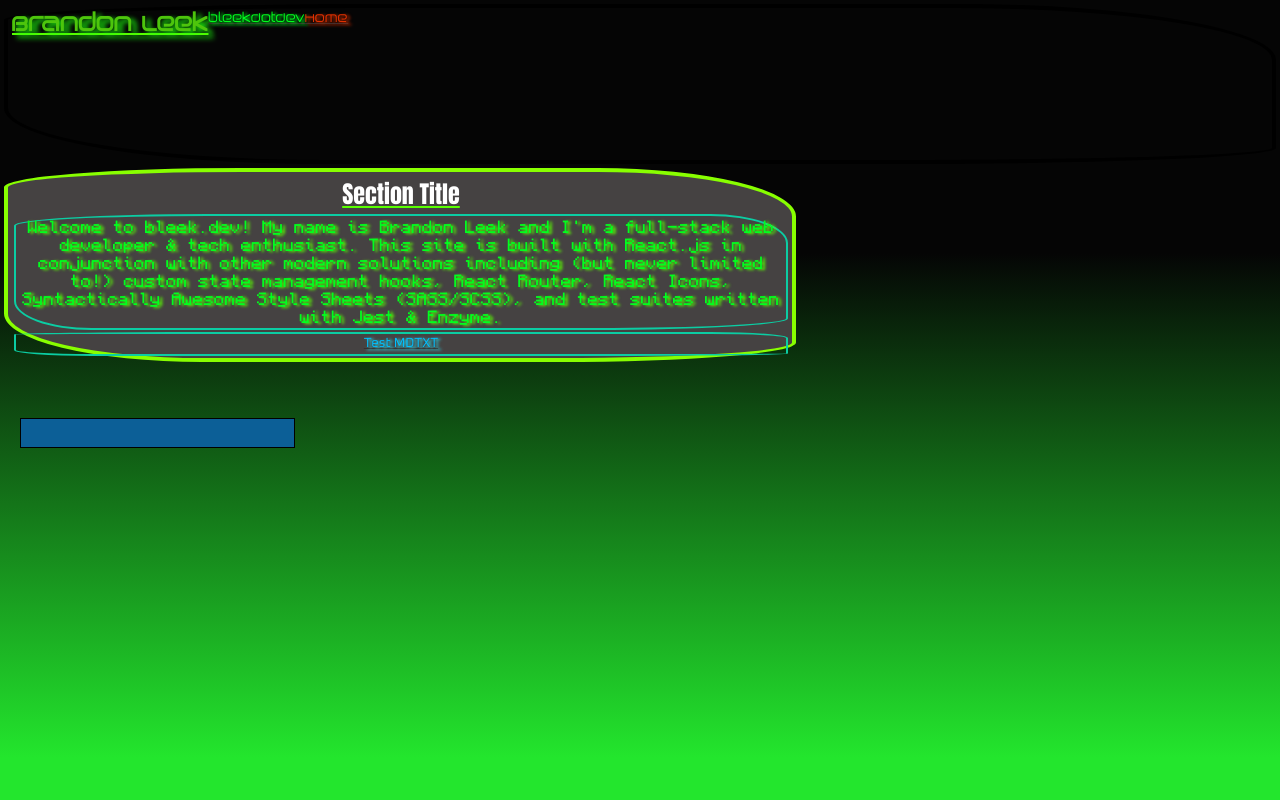
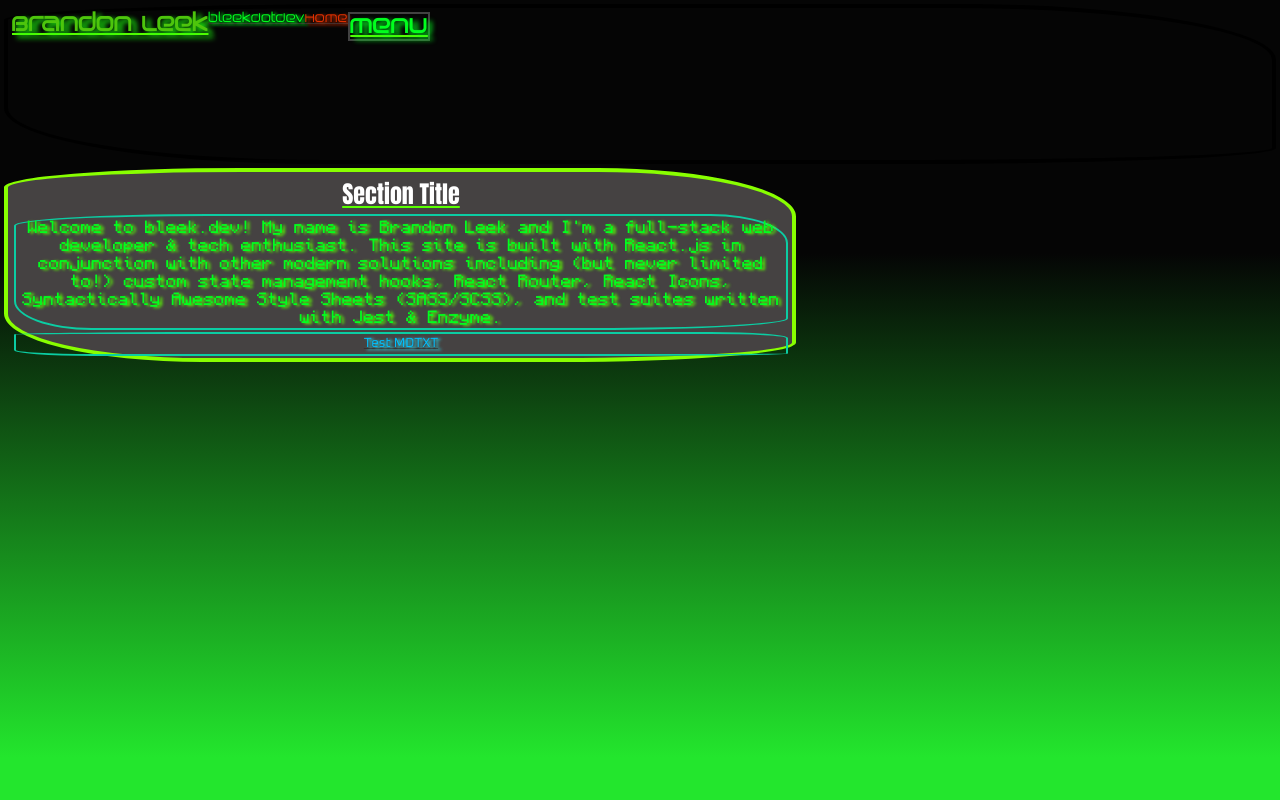
Before and after one commit to bleek42/bleek-dot-dev, a Next.js app: page /home in a window 1280 px wide. Shown: the top 800 px of the page. Built offline with nearby package versions, Linux system fonts and the light colour scheme.

Commit message:
scrapped forwardRef with next link & array of linkprops due to complexity of type coercions, have 4 links hardcoded instead in NavBar; working on trpc, adjusting NavBar, shaping data

```diff
--- a/src/components/Header/Header.ts
+++ b/src/components/Header/Header.ts
@@ -5,12 +5,10 @@ export const Header = styled.header`
   flex-flow: row wrap;
   justify-content: flex-start;
   height: 20vh;
-  min-height: 45%;
+
   border: 4px solid rgb(0, 0, 0);
   border-radius: 30% 25% / 10% 35%;
   margin: 4px 4px 4px 4px;
   padding: 4px 4px 4px 4px;
-  font-family: Birdman;
-  text-align: left;
-  background-color: linear-gradient(65deg, rgb(66, 66, 66), rgb(12, 205, 165));
+  background-color: ${({ theme }) => theme.palette.tertiary.linear};
 `;
--- a/src/components/Header/index.tsx
+++ b/src/components/Header/index.tsx
@@ -1,7 +1,7 @@
 import type { BaseComponentProps } from '@prop-types/base.component.props';
 
 import Navbar from '@components/Navbar';
-import { pageLinks } from '@constants/page-links';
+
 import { Header as Wrapper } from './Header';
 import { LgTxt, MdTxt } from '@global/Text';
 
@@ -21,7 +21,7 @@ export default function Header({ id, name, title }: HeaderProps) {
 			<MdTxt font="Birdman" color="red" shadow="steel">
 				{title}
 			</MdTxt>
-			<Navbar pageLinks={pageLinks} />
+			<Navbar />
 		</Wrapper>
 	);
 }
--- a/src/components/Navbar/Navbar.ts
+++ b/src/components/Navbar/Navbar.ts
@@ -1,4 +1,4 @@
-import type { NavBarProps, ToggleProps } from '@prop-types/navbar.props';
+import type { NextLinkProps, ToggleProps } from '@prop-types/navbar.props';
 
 import styled, { DefaultTheme, ThemedStyledProps } from 'styled-components';
 import Link from 'next/link';
@@ -7,25 +7,25 @@ export const Nav = styled.nav`
   display: flex;
   flex-flow: row wrap;
   align-items: flex-start;
-  padding-left: 20px;
-  width: 15vh;
-  min-width: 35%;
-  position: fixed;
-  z-index: 200;
-  left: -100%;
+  /* padding-left: 20px; */
+
+  user-select: none;
+  touch-action: auto;
+  /* min-width: 35%; */
+  position: sticky;
+  top: 4%;
+  left: -20%;
+  z-index: 6;
   animation: slide-open 0.6s forwards;
 `;
 
 export const ToggleBtn = styled.button`
-  letter-spacing: 3px;
-  text-shadow: rgb(135, 255, 0) 3px 0 3px;
-  font-size: 30px;
+  text-shadow: ${({ theme }) => theme.palette.secondary.radial} 3px 1px 3px;
+  font-size: 24px;
   font-weight: 450;
   letter-spacing: 2px;
-  border: 1px solid rgb(0, 0, 0);
-  background-color: rgb(12, 95, 151);
-  width: 275px;
-  height: 30px;
+  border: 1px solid ${({ theme }) => theme.palette.primary.neon};
+  /* width: 16vh; */
   transition: filter 500ms;
 `;
 
@@ -44,9 +44,9 @@ export const NavItem = styled.li`
 `;
 
 export const Toggle = styled.span.attrs<ToggleProps>((props) => ({
-  toggle: props.toggle ? 'absolute' : 'fixed',
+  toggle: props.toggle ? true : false,
 }))<ToggleProps>`
-  position: ${(props) => props.toggle};
+  position: ${(props) => (props.toggle ? 'absolute' : 'fixed')};
   bottom: ${(props) => (props.toggle ? '0%' : '-100%')};
   top: ${(props) => (props.toggle ? '65px' : '0px')};
   left: ${(props) => (props.toggle ? '0%' : '-100%')};
@@ -60,3 +60,42 @@ export const Toggle = styled.span.attrs<ToggleProps>((props) => ({
   padding-left: 20px;
   // animation: slide-open 0.6s forwards;
 `;
+
+export const NextLink = styled(Link)`
+  font-family: 'MonocraftNF', 'Courier New', Courier, monospace;
+  font-size: 14px;
+  font-weight: 500;
+  text-align: center;
+  color: ${({ theme }) => theme.palette.secondary.green};
+  text-shadow: rgb(99, 104, 99) 3px 2px 3px;
+  &:hover,
+  &:focus,
+  &:is('a') {
+    filter: brightness(2.6);
+    color: rgb(12, 205, 160);
+  }
+
+  &:visited {
+    filter: brightness(0.9);
+    color: rgb(44, 8, 250);
+  }
+`;
+
+export const Icon = styled.i`
+  font-size: 16px;
+  font-weight: 850;
+  text-align: center;
+  color: ${({ theme }) => theme.palette.secondary.linear};
+  text-shadow: ${({ theme }) => `${theme.palette.secondary.gray} 3px 2px 3px`};
+  &:hover,
+  &:focus,
+  &:is('a') {
+    filter: brightness(2.6);
+    color: rgb(12, 205, 160);
+  }
+
+  &:visited {
+    filter: brightness(0.9);
+    color: rgb(44, 8, 250);
+  }
+`;
--- a/src/components/Navbar/index.tsx
+++ b/src/components/Navbar/index.tsx
@@ -1,10 +1,11 @@
+import type { NextLinkProps } from '@prop-types/navbar.props';
+
 import { useState } from 'react';
 
-import type { NavBarProps } from '@prop-types/navbar.props';
-import { Nav, Toggle, ToggleBtn, NavLink, NavList, NavItem } from './Navbar';
-import { LgTxt } from '@components/global/Text';
+import { Nav, Toggle, ToggleBtn, NavList, NavItem, NextLink, Icon } from './Navbar';
+import { LgTxt } from '@global/Text';
 
-export default function Navbar({ pageLinks }) {
+export default function Navbar() {
 	const [toggle, setToggle] = useState<boolean>(false);
 
 	const toggleMenu = () => setToggle(!!toggle);
@@ -17,13 +18,31 @@ export default function Navbar({ pageLinks }) {
 				</LgTxt>
 				{toggle ? (
 					<Toggle toggle={toggle}>
-						{pageLinks.map((link, idx: number) => (
-							<NavItem key={link.id}>
-								<NavLink key={idx} href={link.href} passHref>
-									{link.title}
-								</NavLink>
+						<NavItem>
+							<Icon>
+								{'\udb83\udd84'}
+								<NextLink href="/home">Home</NextLink>
+							</Icon>
+							<Icon>
+								{'\udb84\udcf6'}
+								<NextLink href="/about">About</NextLink>
+							</Icon>
+							<Icon>
+								{'\udb84\udcdc'}
+								<NextLink href="/projects">Projects</NextLink>
+							</Icon>
+							<Icon>
+								{'\udb84\udcd6'}
+								<NextLink href="/contact">Contact</NextLink>
+							</Icon>
+						</NavItem>
+						{/* {NextpageLinks.map((Nextlink, idx: number) => (
+							<NavItem key={Nextlink.id}>
+								<NextNavLink key={idx} href={Nextlink.href} passHref>
+									{Nextlink.title}
+								</NextNavLink>
 							</NavItem>
-						))}
+						))} */}
 					</Toggle>
 				) : (
 					<Toggle toggle={toggle}>
--- a/src/components/global/theme.tsx
+++ b/src/components/global/theme.tsx
@@ -22,7 +22,7 @@ const theme: DefaultTheme = {
 			teal: 'rgb(54, 213, 181)',
 			neon: 'rgb(0, 255, 30)',
 			yellow: 'rgb(222, 210, 76)',
-			linear: 'linear-gradient(123deg, rgba(43, 230, 33, 0.798), rgb(0, 42, 255))',
+			linear: 'linear-gradient(45deg,rgb(43, 230, 33) 0 45%, rgb(0, 42, 255) 35% 65%)',
 		},
 		secondary: {
 			red: 'rgb(214, 30, 30)',
@@ -37,7 +37,7 @@ const theme: DefaultTheme = {
 			teal: 'rgb(40, 171, 145)',
 			neon: 'rgb(89, 255, 0)',
 			yellow: 'rgb(225, 255, 0)',
-			linear: 'linear-gradient(165deg, rgba(0, 128, 248, 0.793), rgba(23, 240, 193, 0.829))',
+			linear: 'linear-gradient(55deg, rgb(45, 147, 243) 10% 75%,  rgb(23, 240, 193) 25% 95%)',
 		},
 		tertiary: {
 			red: 'rgb(214, 30, 30)',
@@ -52,7 +52,7 @@ const theme: DefaultTheme = {
 			teal: 'rgb(11, 205, 165)',
 			neon: 'rgb(135, 255, 0)',
 			yellow: 'rgb(252, 231, 0)',
-			linear: 'linear-gradient(102deg, rgba(132, 255, 0, 0.937), rgba(75, 17, 209, 0.849))',
+			linear: 'linear-gradient(30deg rgb(132, 255, 0) 5% 35%, rgb(22, 247, 135)) 5% 35%',
 		},
 	},
 };
```
Also changed, not shown: src/components/global/NavLink.tsx (+4 -52 lines), src/types/props/navbar.props.ts (+29 -12 lines).
